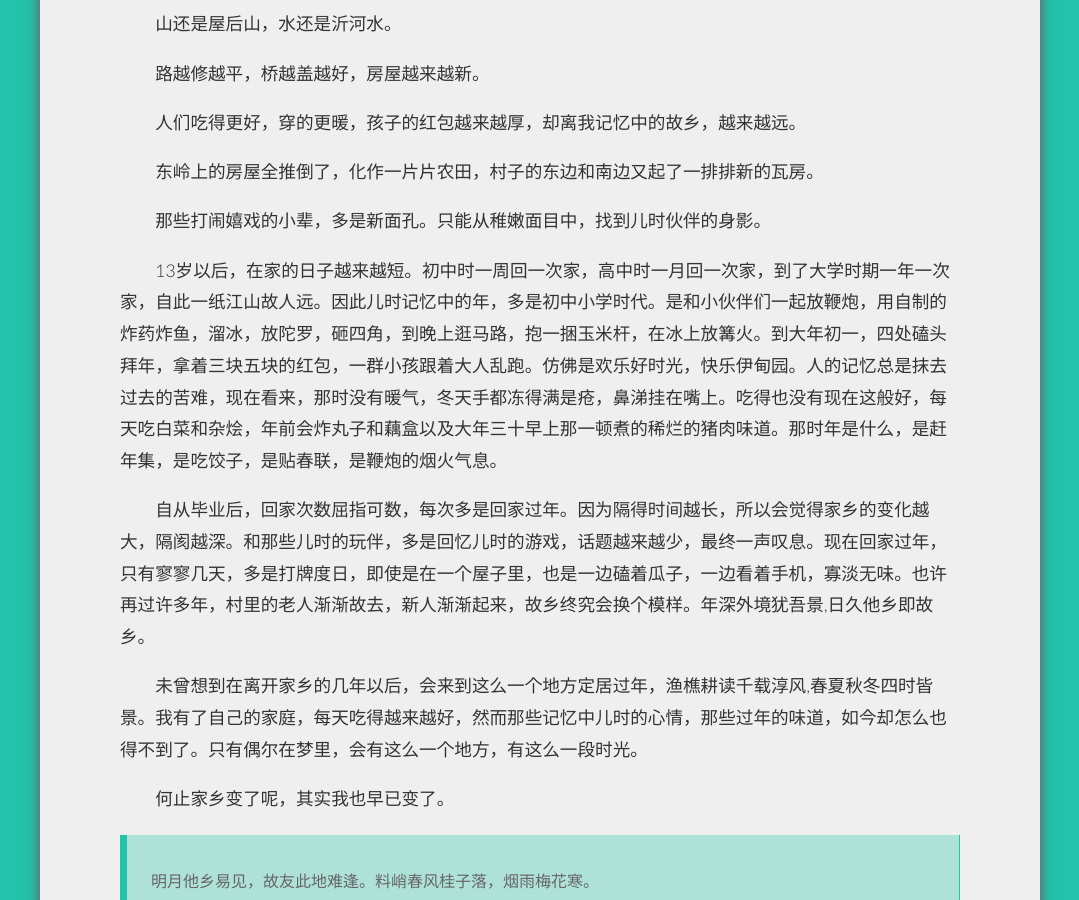
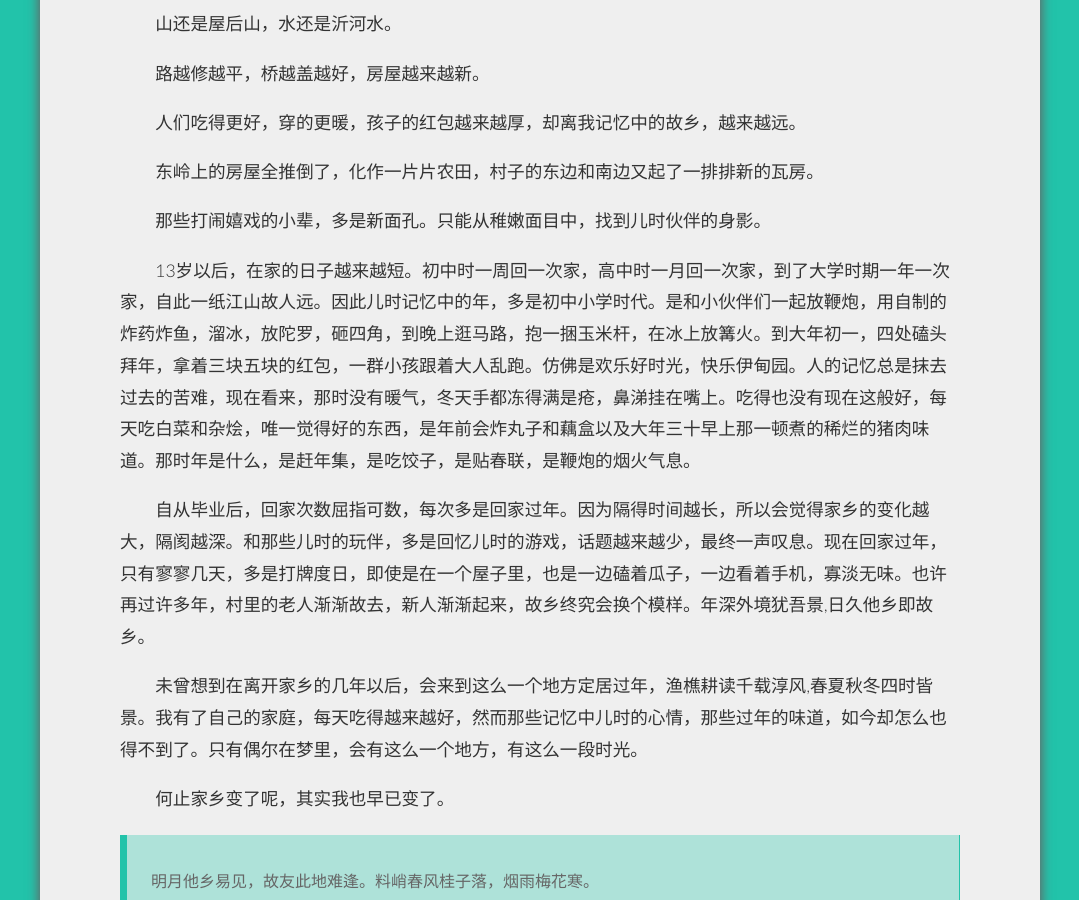
Before and after one commit to zwxscience/MyBlog, a Jekyll site: the page built from _posts/2017-01-26-to-celebrate-the-spring-festival.md, in a window 1280 px wide and 900 px high, scrolled down 820 px. Shown: the whole window, without its empty margins (100-1179 px from the left). Built offline with Jekyll 4.4.1, drawn with Linux system fonts in a browser that asks for light colours; Markdown is read by kramdown in place of the engine named in the settings; comment, search, counter and statistics services are not loaded.

Commit message:
Update 2017-01-26-to-celebrate-the-spring-festival.md

```diff
--- a/_posts/2017-01-26-to-celebrate-the-spring-festival.md
+++ b/_posts/2017-01-26-to-celebrate-the-spring-festival.md
@@ -27,7 +27,7 @@ excerpt: 明月他乡易见，故友此地难逢。料峭春风桂子落，烟
 
 那些打闹嬉戏的小辈，多是新面孔。只能从稚嫩面目中，找到儿时伙伴的身影。
 
-13岁以后，在家的日子越来越短。初中时一周回一次家，高中时一月回一次家，到了大学时期一年一次家，自此一纸江山故人远。因此儿时记忆中的年，多是初中小学时代。是和小伙伴们一起放鞭炮，用自制的炸药炸鱼，溜冰，放陀罗，砸四角，到晚上逛马路，抱一捆玉米杆，在冰上放篝火。到大年初一，四处磕头拜年，拿着三块五块的红包，一群小孩跟着大人乱跑。仿佛是欢乐好时光，快乐伊甸园。人的记忆总是抹去过去的苦难，现在看来，那时没有暖气，冬天手都冻得满是疮，鼻涕挂在嘴上。吃得也没有现在这般好，每天吃白菜和杂烩，年前会炸丸子和藕盒以及大年三十早上那一顿煮的稀烂的猪肉味道。那时年是什么，是赶年集，是吃饺子，是贴春联，是鞭炮的烟火气息。
+13岁以后，在家的日子越来越短。初中时一周回一次家，高中时一月回一次家，到了大学时期一年一次家，自此一纸江山故人远。因此儿时记忆中的年，多是初中小学时代。是和小伙伴们一起放鞭炮，用自制的炸药炸鱼，溜冰，放陀罗，砸四角，到晚上逛马路，抱一捆玉米杆，在冰上放篝火。到大年初一，四处磕头拜年，拿着三块五块的红包，一群小孩跟着大人乱跑。仿佛是欢乐好时光，快乐伊甸园。人的记忆总是抹去过去的苦难，现在看来，那时没有暖气，冬天手都冻得满是疮，鼻涕挂在嘴上。吃得也没有现在这般好，每天吃白菜和杂烩，唯一觉得好的东西，是年前会炸丸子和藕盒以及大年三十早上那一顿煮的稀烂的猪肉味道。那时年是什么，是赶年集，是吃饺子，是贴春联，是鞭炮的烟火气息。
 
 自从毕业后，回家次数屈指可数，每次多是回家过年。因为隔得时间越长，所以会觉得家乡的变化越大，隔阂越深。和那些儿时的玩伴，多是回忆儿时的游戏，话题越来越少，最终一声叹息。现在回家过年，只有寥寥几天，多是打牌度日，即使是在一个屋子里，也是一边磕着瓜子，一边看着手机，寡淡无味。也许再过许多年，村里的老人渐渐故去，新人渐渐起来，故乡终究会换个模样。年深外境犹吾景,日久他乡即故乡。
 
```
